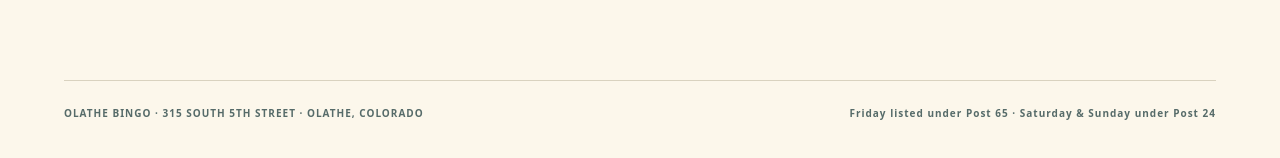
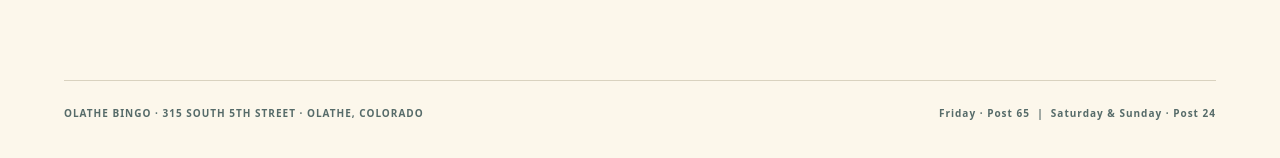
Before and after one commit to SPIERS-DENNIS-POST/spiers-dennis-post.github.io, a Jekyll site: the page built from donate/bingo/index.md, in a window 1280 px wide and 900 px high, scrolled down 2115 px. Shown: the part 739-897 px from the top of the window. Built offline with Jekyll 4.4.1, drawn with Linux system fonts in a browser that asks for light colours.

Commit message:
Replace hedged Post attribution in Bingo footer

```diff
--- a/_layouts/bingo.html
+++ b/_layouts/bingo.html
@@ -23,7 +23,7 @@
 <a class="bingo-home" href="{{ '/' | relative_url }}">← Main Post website</a>
 </header>
 <main id="bingo-main">{{ content }}</main>
-<footer class="bingo-footer"><span>OLATHE BINGO · 315 SOUTH 5TH STREET · OLATHE, COLORADO</span><span>Friday listed under Post 65 · Saturday &amp; Sunday under Post 24</span></footer>
+<footer class="bingo-footer"><span>OLATHE BINGO · 315 SOUTH 5TH STREET · OLATHE, COLORADO</span><span>Friday · Post 65 &nbsp;|&nbsp; Saturday &amp; Sunday · Post 24</span></footer>
 </div>
 </body>
 </html>
```
